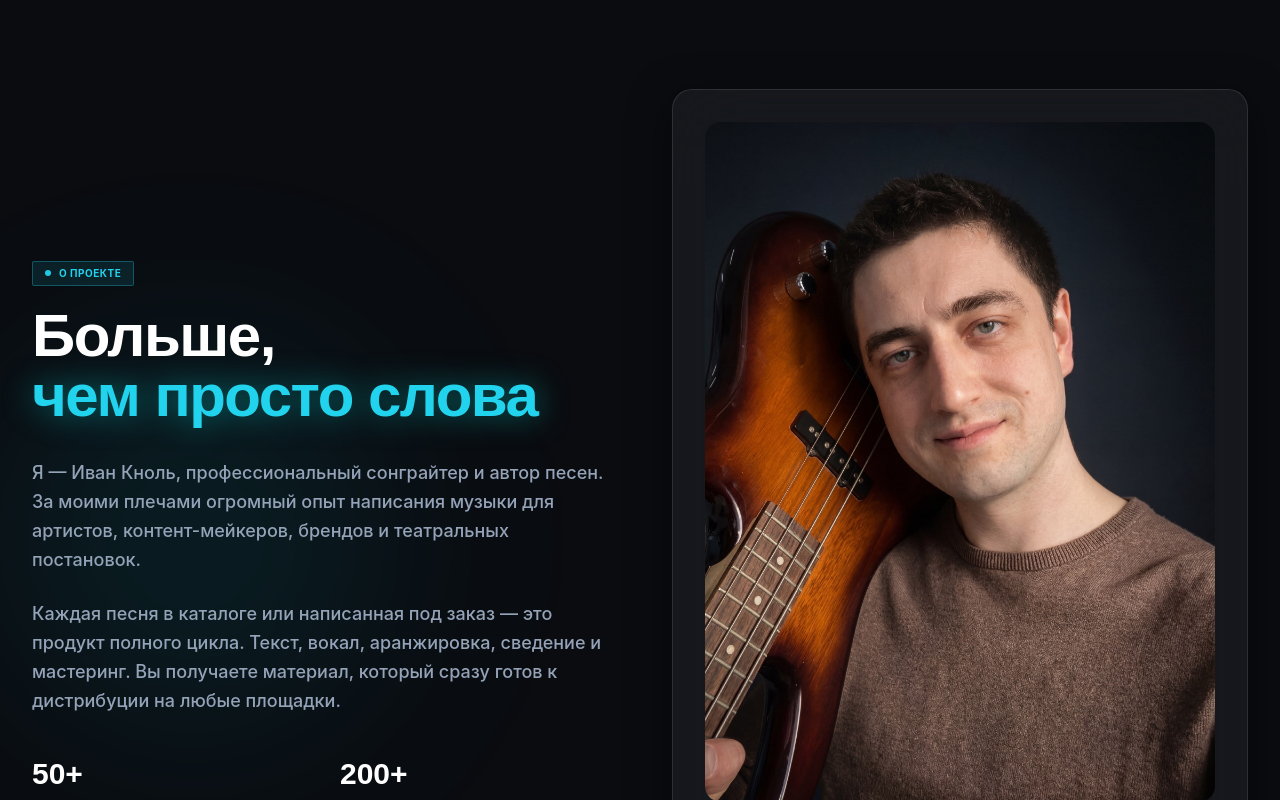
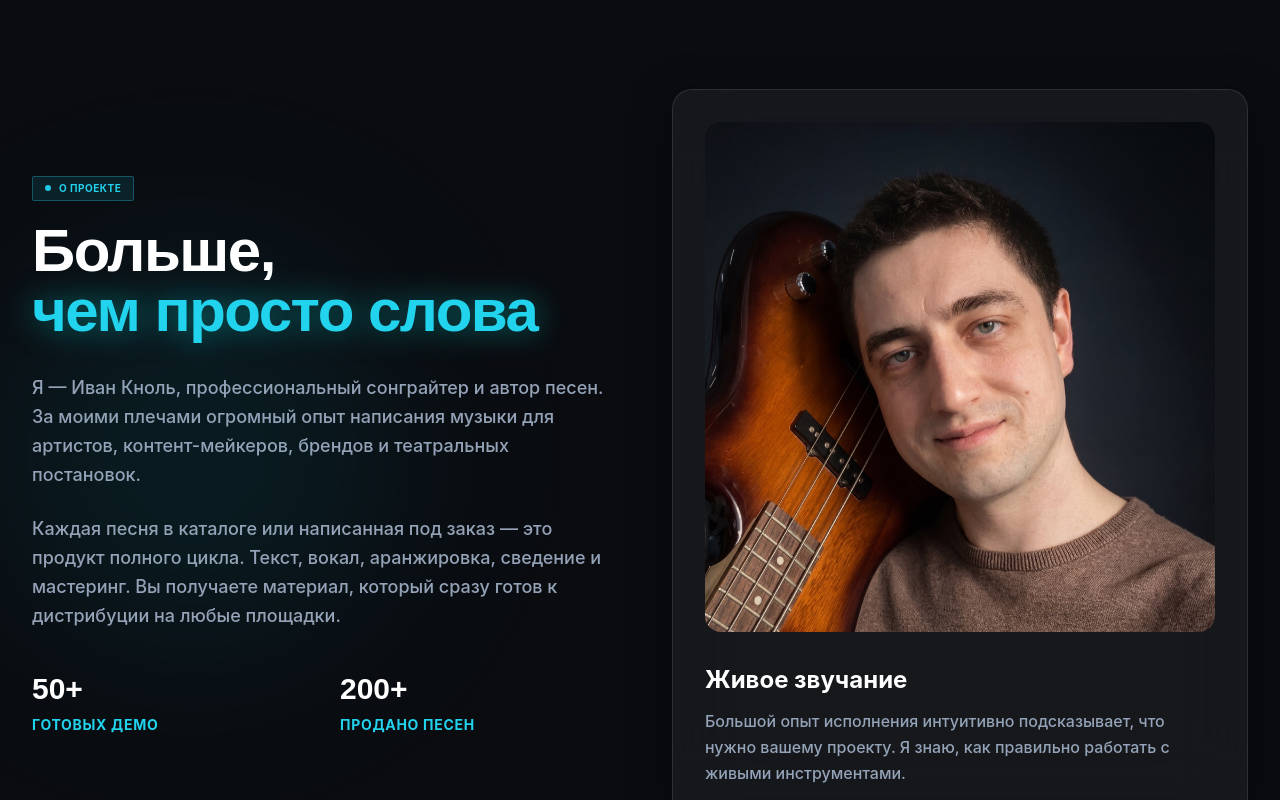
Before and after one commit to nmsnalldesign-oss/knol-records, a Next.js app: page / in a window 1280 px wide. Shown: the part 2100-2900 px from the top of the page. Built offline with nearby package versions, Linux system fonts and the light colour scheme; no server answers.

Commit message:
style: revert to square photo but keep object-top alignment

```diff
--- a/components/AboutSection.tsx
+++ b/components/AboutSection.tsx
@@ -78,7 +78,7 @@ export default function AboutSection() {
         {/* Right side visual */}
         <div className="lg:w-1/2 w-full relative">
           <div className="glass-panel p-6 sm:p-8 rounded-3xl border-t border-white/10 flex flex-col bg-white/5 relative group">
-            <div className="w-full aspect-[4/5] lg:aspect-[3/4] rounded-2xl overflow-hidden mb-8 relative">
+            <div className="w-full aspect-square rounded-2xl overflow-hidden mb-8 relative">
               <Image
                 src="/ivan.jpg"
                 alt="Иван Кноль"
```
